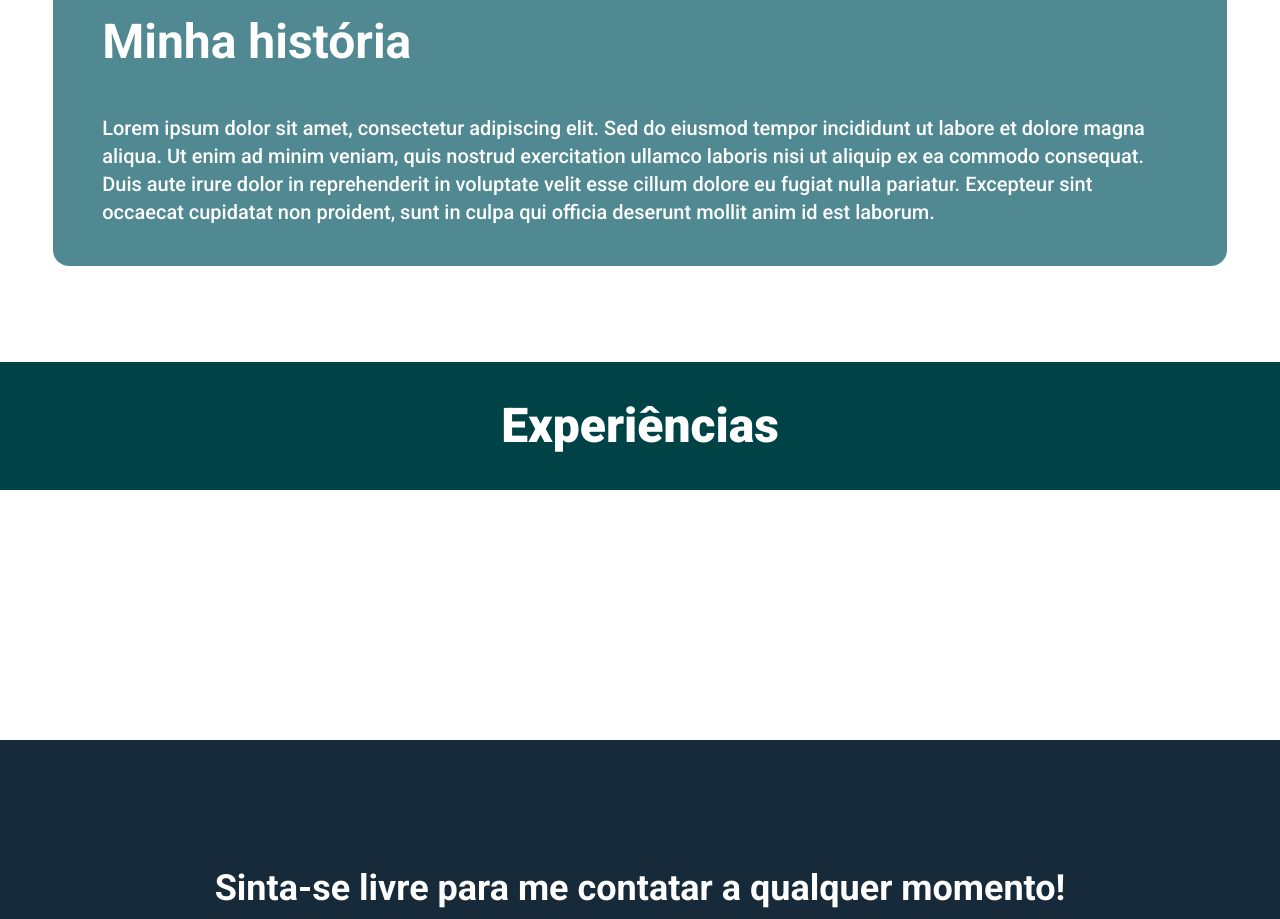
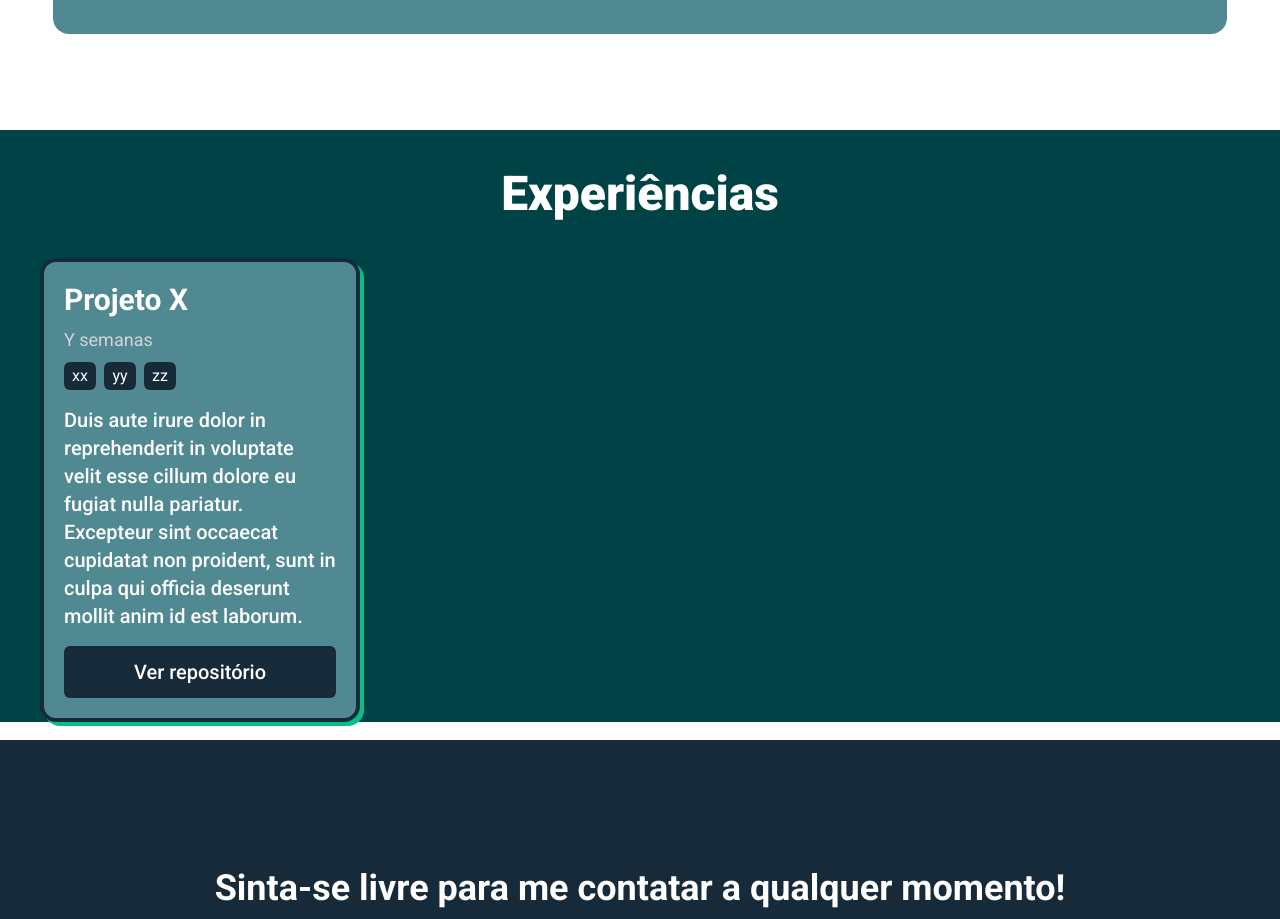
Before and after one commit to fargila/desafio-03-aws-react, a React (Vite) app: page / in a window 1280 px wide. Shown: the part 540-1459 px from the top of the page. Built offline with nearby package versions, Linux system fonts and the light colour scheme.

Commit message:
style: estilo base do cartão de experiência foi concluído.

```diff
--- a/src/components/CardExperience.tsx
+++ b/src/components/CardExperience.tsx
@@ -2,8 +2,21 @@
 
 const CardExperience = () => {
   return (
-    <div>
-
+    <div className="items-start border-4 border-dark_green flex flex-col bg-card_color w-1/4 ml-10
+     text-secondary_text shadow-left-bottom ring-primary_color rounded-2xl p-5">
+      <h1 className="text-3xl font-bold">Projeto X</h1>
+      <p className="text-tertiary_text text-lg font-normal py-2">Y semanas</p>
+      <div className="flex font-normal text-center w-full">
+        <div className="bg-dark_green p-1 w-8 rounded-md mr-2">xx</div>
+        <div className="bg-dark_green p-1 w-8 rounded-md mr-2">yy</div>
+        <div className="bg-dark_green p-1 w-8 rounded-md">zz</div>
+      </div>
+      <p className="text-xl text-start font-medium py-4">
+      Duis aute irure dolor in reprehenderit in voluptate
+      velit esse cillum dolore eu fugiat nulla pariatur. Excepteur sint
+      occaecat cupidatat non proident, sunt in culpa qui officia deserunt
+      mollit anim id est laborum.</p>
+      <a href="#" className="bg-dark_green text-xl font-medium rounded-md py-3 self-center w-full">Ver repositório</a>
     </div>
   )
 }
--- a/src/pages/PortifolioPage.tsx
+++ b/src/pages/PortifolioPage.tsx
@@ -1,4 +1,5 @@
 import { FaMapMarkerAlt } from 'react-icons/fa'
+import CardExperience from '../components/CardExperience'
 
 const PortifolioPage = () => {
   return (
@@ -54,6 +55,7 @@ const PortifolioPage = () => {
         </div>
         <div className='text-secondary_text bg-secondary_color w-full text-center mt-24'>
           <h1 className=' font-extrabold text-5xl py-10'>Experiências</h1>
+          <CardExperience />
         </div>
       </body>
 
--- a/src/styles/output.css
+++ b/src/styles/output.css
@@ -554,10 +554,6 @@ video {
   display: none;
 }
 
-.fixed {
-  position: fixed;
-}
-
 .sticky {
   position: sticky;
 }
@@ -570,14 +566,9 @@ video {
   margin: 0.75rem;
 }
 
-.my-12 {
-  margin-top: 3rem;
-  margin-bottom: 3rem;
-}
-
-.my-20 {
-  margin-top: 5rem;
-  margin-bottom: 5rem;
+.mx-1 {
+  margin-left: 0.25rem;
+  margin-right: 0.25rem;
 }
 
 .my-32 {
@@ -585,14 +576,8 @@ video {
   margin-bottom: 8rem;
 }
 
-.mx-1 {
-  margin-left: 0.25rem;
-  margin-right: 0.25rem;
-}
-
-.my-40 {
-  margin-top: 10rem;
-  margin-bottom: 10rem;
+.mb-12 {
+  margin-bottom: 3rem;
 }
 
 .mb-3 {
@@ -603,12 +588,28 @@ video {
   margin-bottom: 1.75rem;
 }
 
+.ml-10 {
+  margin-left: 2.5rem;
+}
+
 .ml-2 {
   margin-left: 0.5rem;
 }
 
 .ml-3 {
   margin-left: 0.75rem;
+}
+
+.ml-5 {
+  margin-left: 1.25rem;
+}
+
+.mr-10 {
+  margin-right: 2.5rem;
+}
+
+.mr-20 {
+  margin-right: 5rem;
 }
 
 .mr-3 {
@@ -619,104 +620,36 @@ video {
   margin-right: 1rem;
 }
 
+.mt-10 {
+  margin-top: 2.5rem;
+}
+
+.mt-16 {
+  margin-top: 4rem;
+}
+
 .mt-2 {
   margin-top: 0.5rem;
+}
+
+.mt-20 {
+  margin-top: 5rem;
+}
+
+.mt-24 {
+  margin-top: 6rem;
 }
 
 .mt-3 {
   margin-top: 0.75rem;
 }
 
-.ml-4 {
-  margin-left: 1rem;
-}
-
-.ml-10 {
-  margin-left: 2.5rem;
-}
-
-.ml-5 {
-  margin-left: 1.25rem;
-}
-
-.mt-10 {
-  margin-top: 2.5rem;
-}
-
-.mr-5 {
-  margin-right: 1.25rem;
-}
-
-.mr-10 {
-  margin-right: 2.5rem;
-}
-
-.mr-20 {
-  margin-right: 5rem;
-}
-
-.mb-8 {
-  margin-bottom: 2rem;
-}
-
-.mb-12 {
-  margin-bottom: 3rem;
-}
-
-.mb-40 {
-  margin-bottom: 10rem;
-}
-
-.mt-40 {
-  margin-top: 10rem;
-}
-
-.mt-72 {
-  margin-top: 18rem;
-}
-
-.mt-7 {
-  margin-top: 1.75rem;
-}
-
 .mt-80 {
   margin-top: 20rem;
 }
 
-.mt-auto {
-  margin-top: auto;
-}
-
-.mb-96 {
-  margin-bottom: 24rem;
-}
-
-.mt-96 {
-  margin-top: 24rem;
-}
-
-.mt-28 {
-  margin-top: 7rem;
-}
-
-.mt-20 {
-  margin-top: 5rem;
-}
-
-.mt-16 {
-  margin-top: 4rem;
-}
-
-.mb-24 {
-  margin-bottom: 6rem;
-}
-
-.mt-24 {
-  margin-top: 6rem;
-}
-
-.mb-20 {
-  margin-bottom: 5rem;
+.mr-2 {
+  margin-right: 0.5rem;
 }
 
 .flex {
@@ -735,8 +668,16 @@ video {
   height: 100vh;
 }
 
-.h-lvh {
-  height: 100lvh;
+.h-1664 {
+  height: 1664px;
+}
+
+.h-auto {
+  height: auto;
+}
+
+.h-1\/3 {
+  height: 33.333333%;
 }
 
 .w-1\/12 {
@@ -747,6 +688,10 @@ video {
   width: 50%;
 }
 
+.w-1\/4 {
+  width: 25%;
+}
+
 .w-11\/12 {
   width: 91.666667%;
 }
@@ -755,64 +700,37 @@ video {
   width: 50%;
 }
 
+.w-2\/5 {
+  width: 40%;
+}
+
 .w-3\/4 {
   width: 75%;
+}
+
+.w-3\/5 {
+  width: 60%;
 }
 
 .w-full {
   width: 100%;
 }
 
-.w-5\/6 {
-  width: 83.333333%;
+.w-max {
+  width: -moz-max-content;
+  width: max-content;
 }
 
-.w-2\/5 {
-  width: 40%;
-}
-
-.w-3\/5 {
-  width: 60%;
+.w-3 {
+  width: 0.75rem;
 }
 
 .w-6 {
   width: 1.5rem;
 }
 
-.w-1\/4 {
-  width: 25%;
-}
-
-.w-2 {
-  width: 0.5rem;
-}
-
-.w-1\/3 {
-  width: 33.333333%;
-}
-
-.w-1\/5 {
-  width: 20%;
-}
-
-.w-1\/6 {
-  width: 16.666667%;
-}
-
-.w-2\/6 {
-  width: 33.333333%;
-}
-
-.w-4\/6 {
-  width: 66.666667%;
-}
-
-.w-10\/12 {
-  width: 83.333333%;
-}
-
-.w-2\/3 {
-  width: 66.666667%;
+.w-8 {
+  width: 2rem;
 }
 
 .max-w-max {
@@ -824,16 +742,8 @@ video {
   flex-direction: column;
 }
 
-.place-items-end {
-  place-items: end;
-}
-
 .items-start {
   align-items: flex-start;
-}
-
-.items-end {
-  align-items: flex-end;
 }
 
 .items-center {
@@ -860,16 +770,12 @@ video {
   justify-content: space-evenly;
 }
 
-.self-auto {
-  align-self: auto;
-}
-
 .self-start {
   align-self: flex-start;
 }
 
-.self-end {
-  align-self: flex-end;
+.self-center {
+  align-self: center;
 }
 
 .rounded-2xl {
@@ -888,31 +794,17 @@ video {
   border-radius: 0.75rem;
 }
 
-.rounded-3xl {
-  border-radius: 1.5rem;
-}
-
-.rounded-b-xl {
-  border-bottom-right-radius: 0.75rem;
-  border-bottom-left-radius: 0.75rem;
-}
-
 .rounded-b-3xl {
   border-bottom-right-radius: 1.5rem;
   border-bottom-left-radius: 1.5rem;
-}
-
-.rounded-b-full {
-  border-bottom-right-radius: 9999px;
-  border-bottom-left-radius: 9999px;
 }
 
 .border {
   border-width: 1px;
 }
 
-.border-b-2 {
-  border-bottom-width: 2px;
+.border-4 {
+  border-width: 4px;
 }
 
 .border-t-2 {
@@ -929,8 +821,9 @@ video {
   border-color: rgb(0 67 70 / var(--tw-border-opacity));
 }
 
-.border-transparent {
-  border-color: transparent;
+.bg-card_color {
+  --tw-bg-opacity: 1;
+  background-color: rgb(80 137 145 / var(--tw-bg-opacity));
 }
 
 .bg-dark_green {
@@ -953,46 +846,34 @@ video {
   background-color: rgb(148 163 184 / var(--tw-bg-opacity));
 }
 
-.bg-card_color {
-  --tw-bg-opacity: 1;
-  background-color: rgb(80 137 145 / var(--tw-bg-opacity));
+.p-1 {
+  padding: 0.25rem;
+}
+
+.p-10 {
+  padding: 2.5rem;
 }
 
 .p-3 {
   padding: 0.75rem;
 }
 
-.p-12 {
-  padding: 3rem;
+.p-5 {
+  padding: 1.25rem;
 }
 
 .p-8 {
   padding: 2rem;
 }
 
-.p-5 {
-  padding: 1.25rem;
-}
-
-.p-10 {
-  padding: 2.5rem;
-}
-
-.p-6 {
-  padding: 1.5rem;
-}
-
-.p-16 {
-  padding: 4rem;
-}
-
-.p-4 {
-  padding: 1rem;
-}
-
 .px-4 {
   padding-left: 1rem;
   padding-right: 1rem;
+}
+
+.py-10 {
+  padding-top: 2.5rem;
+  padding-bottom: 2.5rem;
 }
 
 .py-2 {
@@ -1005,14 +886,9 @@ video {
   padding-bottom: 0.75rem;
 }
 
-.px-5 {
-  padding-left: 1.25rem;
-  padding-right: 1.25rem;
-}
-
-.py-6 {
-  padding-top: 1.5rem;
-  padding-bottom: 1.5rem;
+.py-32 {
+  padding-top: 8rem;
+  padding-bottom: 8rem;
 }
 
 .py-4 {
@@ -1020,48 +896,17 @@ video {
   padding-bottom: 1rem;
 }
 
-.py-20 {
-  padding-top: 5rem;
-  padding-bottom: 5rem;
-}
-
-.py-40 {
-  padding-top: 10rem;
-  padding-bottom: 10rem;
-}
-
-.py-32 {
-  padding-top: 8rem;
-  padding-bottom: 8rem;
-}
-
-.px-6 {
-  padding-left: 1.5rem;
-  padding-right: 1.5rem;
-}
-
-.px-10 {
-  padding-left: 2.5rem;
-  padding-right: 2.5rem;
-}
-
 .py-7 {
   padding-top: 1.75rem;
   padding-bottom: 1.75rem;
 }
 
-.py-12 {
-  padding-top: 3rem;
-  padding-bottom: 3rem;
+.pb-6 {
+  padding-bottom: 1.5rem;
 }
 
-.py-10 {
-  padding-top: 2.5rem;
-  padding-bottom: 2.5rem;
-}
-
-.pb-6 {
-  padding-bottom: 1.5rem;
+.pb-8 {
+  padding-bottom: 2rem;
 }
 
 .pl-2 {
@@ -1076,29 +921,40 @@ video {
   padding-top: 2.5rem;
 }
 
-.pt-8 {
-  padding-top: 2rem;
-}
-
-.pt-6 {
-  padding-top: 1.5rem;
-}
-
 .pt-12 {
   padding-top: 3rem;
 }
 
-.pb-8 {
-  padding-bottom: 2rem;
+.pt-8 {
+  padding-top: 2rem;
 }
 
 .text-center {
   text-align: center;
 }
 
+.text-start {
+  text-align: start;
+}
+
+.text-2xl {
+  font-size: 1.5rem;
+  line-height: 2rem;
+}
+
+.text-3xl {
+  font-size: 1.875rem;
+  line-height: 2.25rem;
+}
+
 .text-4xl {
   font-size: 2.25rem;
   line-height: 2.5rem;
+}
+
+.text-5xl {
+  font-size: 3rem;
+  line-height: 1;
 }
 
 .text-lg {
@@ -1114,31 +970,6 @@ video {
 .text-xl {
   font-size: 1.25rem;
   line-height: 1.75rem;
-}
-
-.text-2xl {
-  font-size: 1.5rem;
-  line-height: 2rem;
-}
-
-.text-7xl {
-  font-size: 4.5rem;
-  line-height: 1;
-}
-
-.text-6xl {
-  font-size: 3.75rem;
-  line-height: 1;
-}
-
-.text-8xl {
-  font-size: 6rem;
-  line-height: 1;
-}
-
-.text-5xl {
-  font-size: 3rem;
-  line-height: 1;
 }
 
 .font-bold {
@@ -1157,6 +988,10 @@ video {
   font-weight: 600;
 }
 
+.font-normal {
+  font-weight: 400;
+}
+
 .text-dark_green {
   --tw-text-opacity: 1;
   color: rgb(23 42 58 / var(--tw-text-opacity));
@@ -1167,14 +1002,30 @@ video {
   color: rgb(153 32 32 / var(--tw-text-opacity));
 }
 
+.text-primary_text {
+  --tw-text-opacity: 1;
+  color: rgb(24 25 31 / var(--tw-text-opacity));
+}
+
 .text-secondary_text {
   --tw-text-opacity: 1;
   color: rgb(255 255 255 / var(--tw-text-opacity));
 }
 
-.text-primary_text {
+.text-tertiary_text {
   --tw-text-opacity: 1;
-  color: rgb(24 25 31 / var(--tw-text-opacity));
+  color: rgb(209 213 219 / var(--tw-text-opacity));
+}
+
+.shadow-left-bottom {
+  --tw-shadow: 4px 4px 0px #09bc8a;
+  --tw-shadow-colored: 4px 4px 0px var(--tw-shadow-color);
+  box-shadow: var(--tw-ring-offset-shadow, 0 0 #0000), var(--tw-ring-shadow, 0 0 #0000), var(--tw-shadow);
+}
+
+.ring-primary_color {
+  --tw-ring-opacity: 1;
+  --tw-ring-color: rgb(9 188 138 / var(--tw-ring-opacity));
 }
 
 .transition {
@@ -1209,14 +1060,6 @@ body {
   cursor: pointer;
 }
 
-.hover\:border:hover {
-  border-width: 1px;
-}
-
-.hover\:border-b-2:hover {
-  border-bottom-width: 2px;
-}
-
 .hover\:border-b-4:hover {
   border-bottom-width: 4px;
 }
```
Also changed, not shown: tailwind.config.js (+9 -0 lines).
